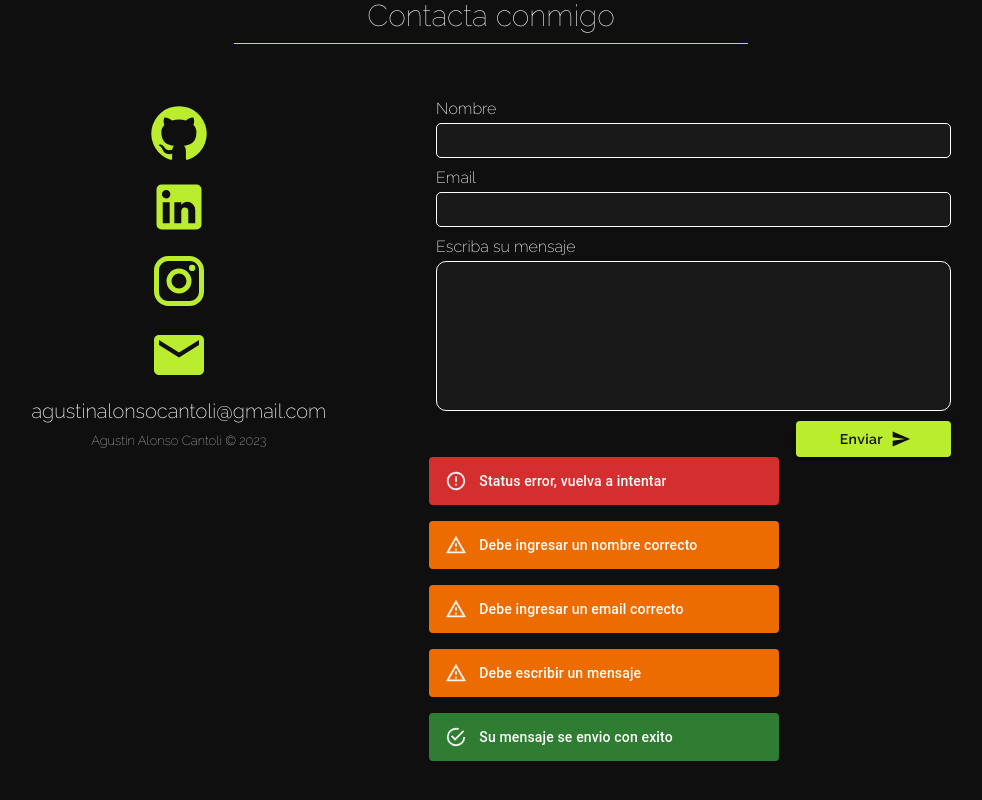
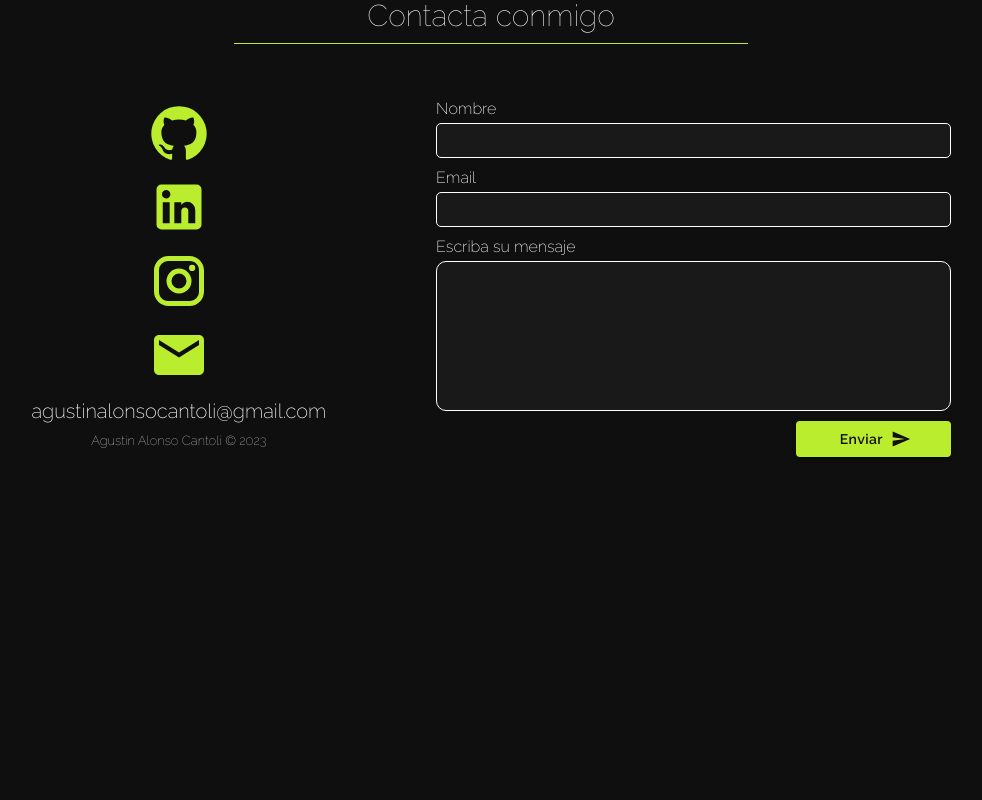
Before and after one commit to agustinalonsocantoli/im-agustin, a React (Create React App) app: page / in a window 1280 px wide. Shown: the part 2720-3520 px from the top of the page, without its empty margins (49-1031 px from the left). After the commit the page ends 3280 px from the top, so only its background shows below. Built offline with nearby package versions, Linux system fonts and the light colour scheme.

Commit message:
Corrección de error

```diff
--- a/src/components/Contact.jsx
+++ b/src/components/Contact.jsx
@@ -17,11 +17,11 @@ export const Contact = () => {
     const form = useRef();
     const regex = /^(([^<>()\\[\]\\.,;:\s@"]+(\.[^<>()\\[\]\\.,;:\s@"]+)*)|(".+"))@((\[[0-9]{1,3}\.[0-9]{1,3}\.[0-9]{1,3}\.[0-9]{1,3}])|(([a-zA-Z\-0-9]+\.)+[a-zA-Z]{2,}))$/;
 
-    const [ name, setName ] = useState(true);
-    const [ email, setEmail ] = useState(true);
-    const [ message, setMessage ] = useState(true);
-    const [ send, setSend ] = useState(true);
-    const [ error, setError ] = useState(true);
+    const [ name, setName ] = useState(false);
+    const [ email, setEmail ] = useState(false);
+    const [ message, setMessage ] = useState(false);
+    const [ send, setSend ] = useState(false);
+    const [ error, setError ] = useState(false);
 
     const handleSubmit = (e) => {
         e.preventDefault();
```
